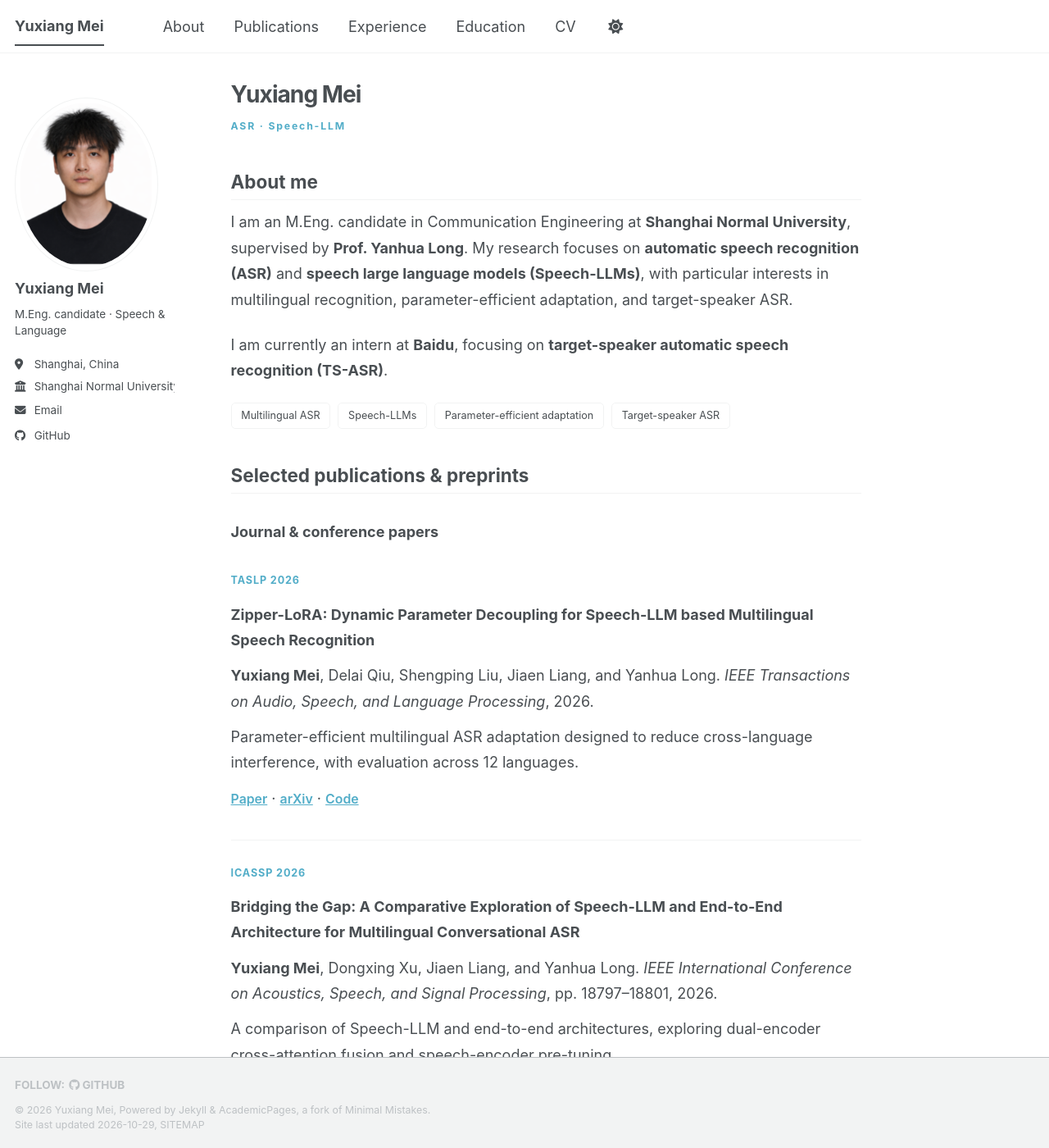
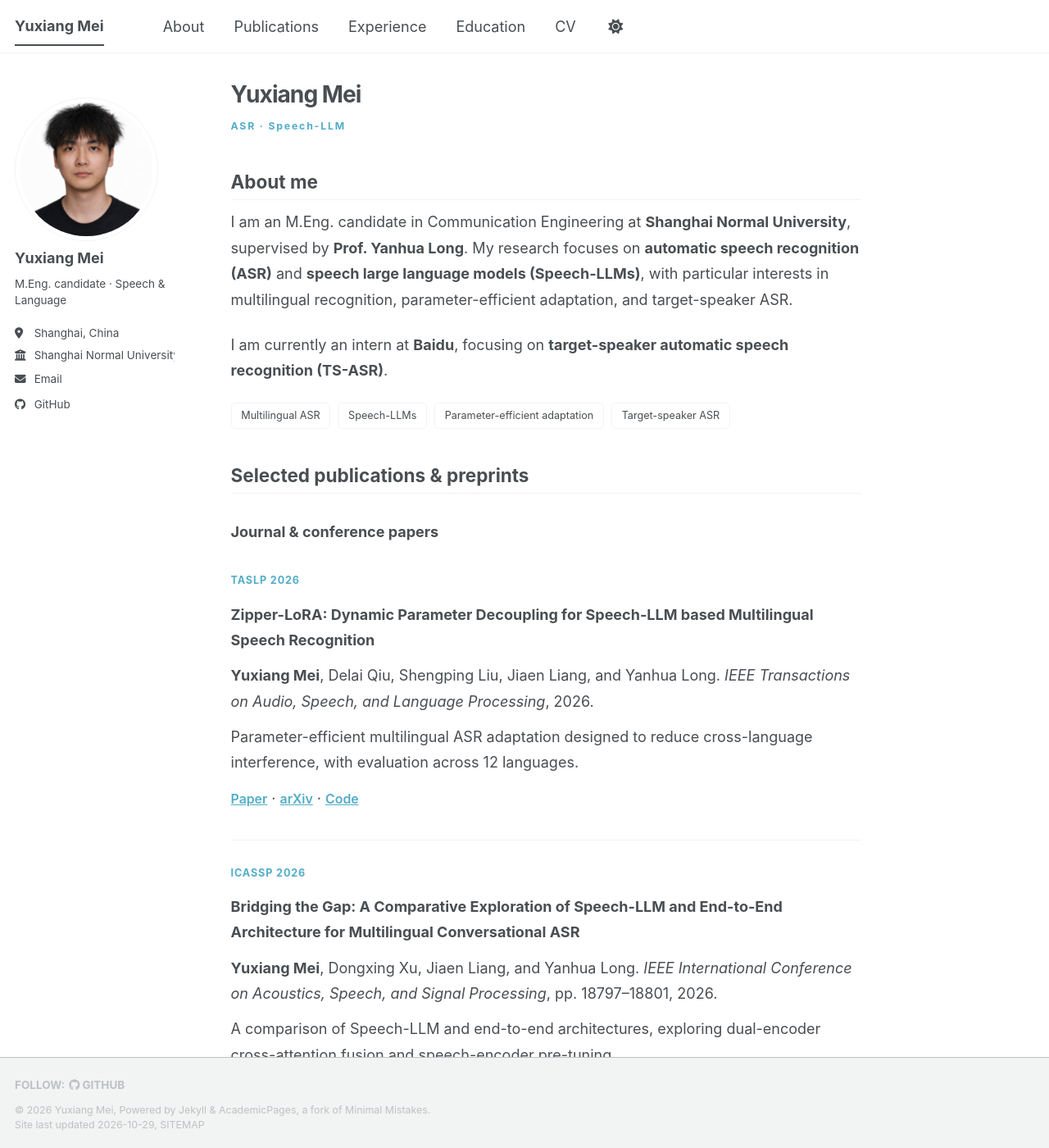
Before and after one commit to YuCeong-May/YuCeong-May.github.io, a Jekyll site: the page built from _pages/about.md, in a window 1280 px wide and 1400 px high. Shown: the whole window at 82% size. Built offline with Jekyll 4.4.1, drawn with Linux system fonts in a browser that asks for light colours; a script bundle is joined from its source files by our own code; a style sheet for code colours, icons or effects is not loaded.

Commit message:
Display sidebar portrait as a circular crop without distortion

```diff
--- a/assets/css/custom.css
+++ b/assets/css/custom.css
@@ -16,3 +16,15 @@ html { scroll-behavior:smooth; scroll-padding-top:90px; }
 .last-updated { margin-top:2rem; color:var(--global-text-color-light); font-size:.7em!important; }
 @media (min-width:1000px) { .entry-date { float:right; display:inline; padding-top:.15rem; } }
 @media (prefers-reduced-motion:reduce) { html { scroll-behavior:auto; } }
+
+/* Keep the portrait circular at every sidebar size without stretching it. */
+.author__avatar > img {
+  display: block;
+  width: 100%;
+  height: auto;
+  aspect-ratio: 1 / 1;
+  object-fit: cover;
+  object-position: center 20%;
+  border-radius: 50%;
+  box-sizing: border-box;
+}
```
